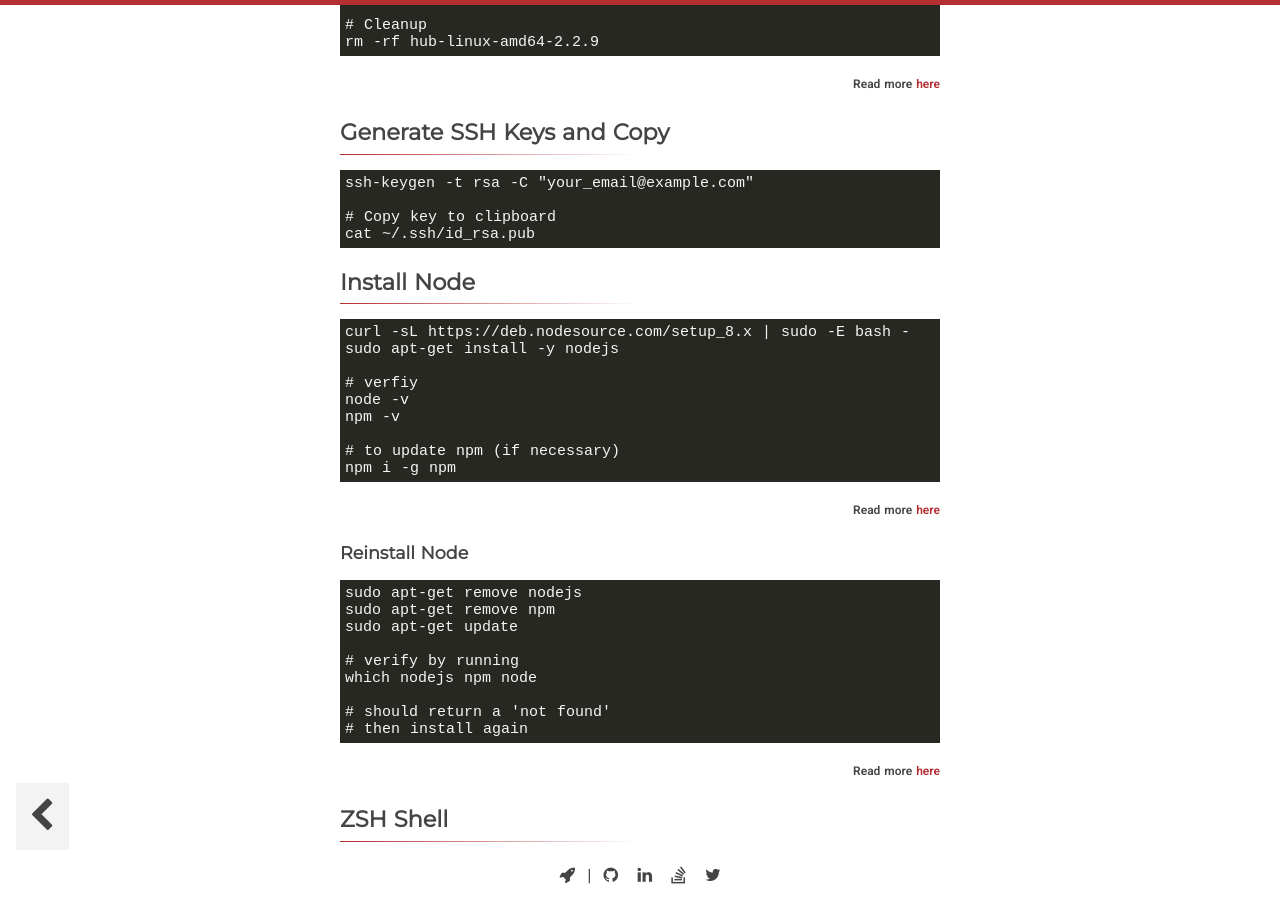
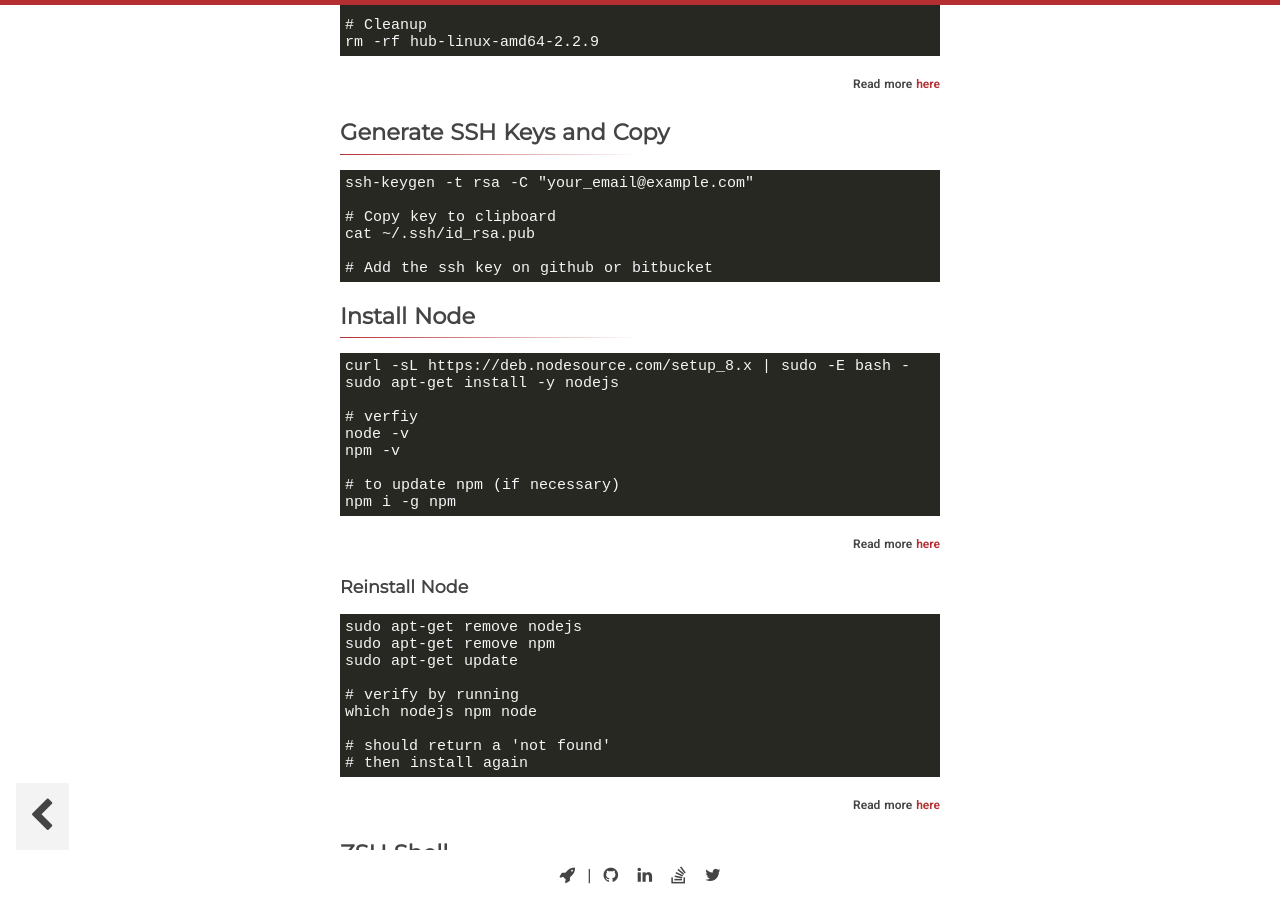
Before and after one commit to iamdevlinph/iamdevlinph.github.io-jekyll, a Jekyll site: the page built from _posts/2018-04-29-setting-up-dev-wsl.md, in a window 1280 px wide and 900 px high, scrolled down 1747 px. Built offline with Jekyll 4.4.1, drawn with Linux system fonts in a browser that asks for light colours; nearby versions of some CDN libraries; comment, search, counter and statistics services are not loaded.

Commit message:
Update 2018-04-29-setting-up-dev-wsl.md

````diff
--- a/_posts/2018-04-29-setting-up-dev-wsl.md
+++ b/_posts/2018-04-29-setting-up-dev-wsl.md
@@ -82,6 +82,8 @@ ssh-keygen -t rsa -C "your_email@example.com"
 
 # Copy key to clipboard
 cat ~/.ssh/id_rsa.pub
+
+# Add the ssh key on github or bitbucket
 ```
 
 ## Install Node
````
